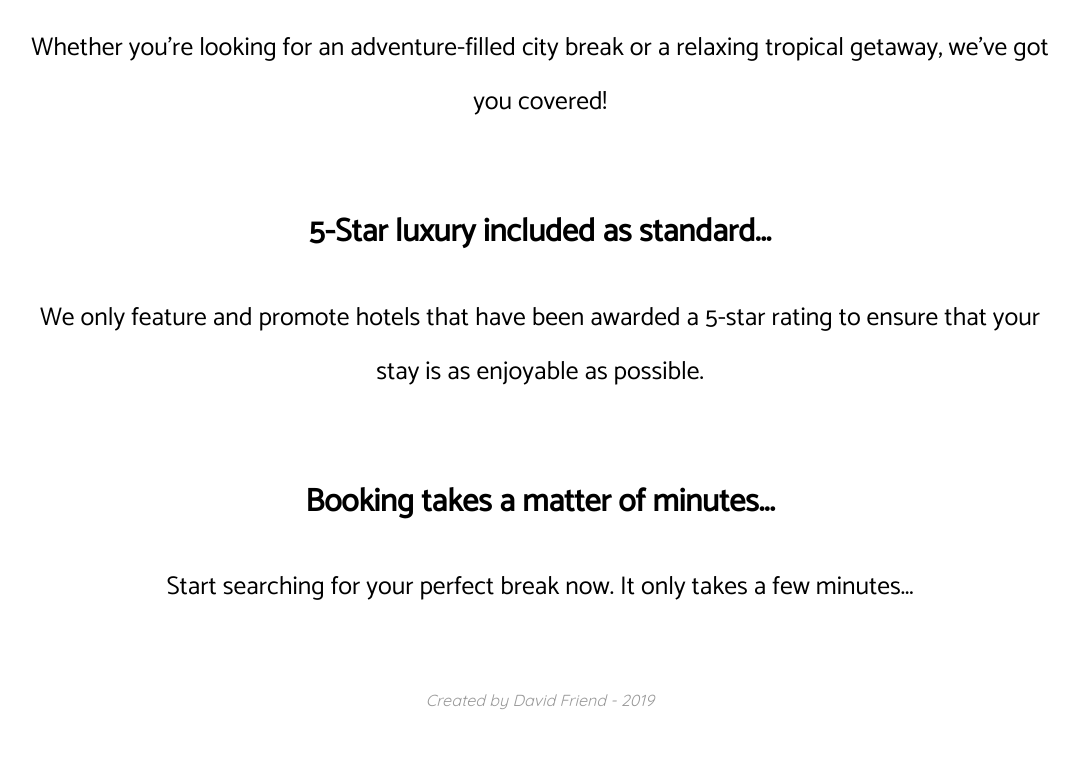
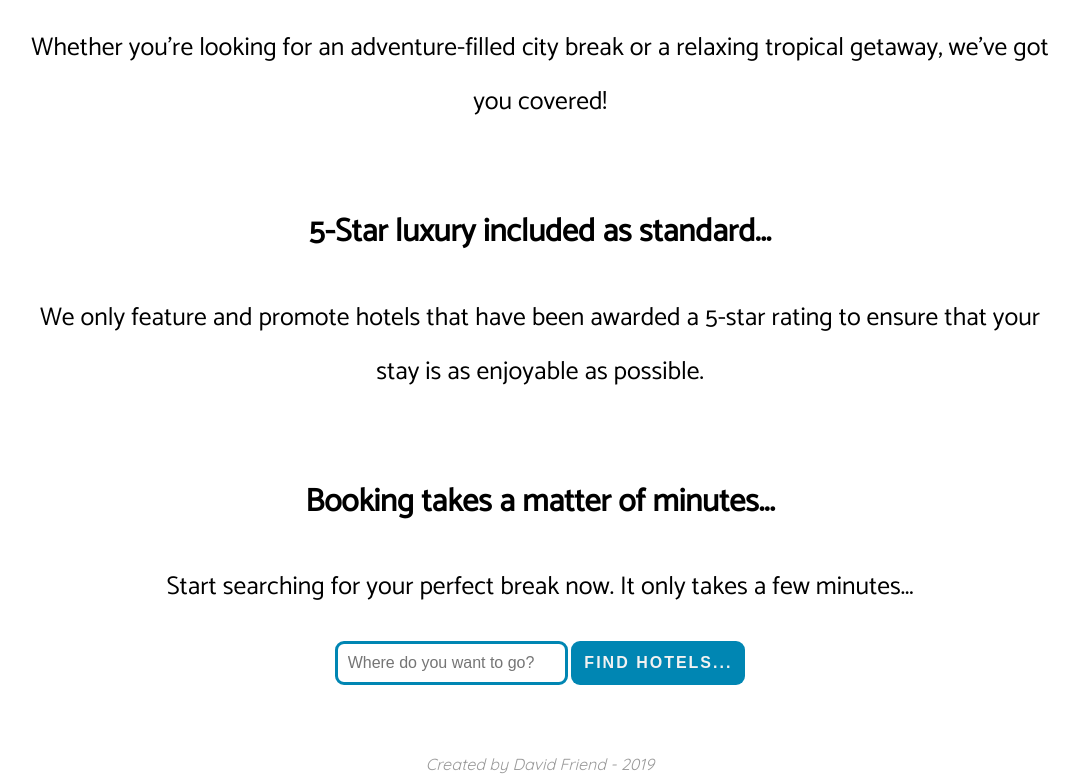
Before and after one commit to davidfriend/html-css-mini-projects, a plain HTML site: page Luxury Breaks Landing Page/index.html in a window 1280 px wide. Shown: the part 896-1678 px from the top of the page, without its empty margins (100-1179 px from the left). Before the commit the page ends 1614 px from the top, so only its background shows below. Drawn offline with Linux system fonts and the light colour scheme.

Commit message:
Added search form to 'Luxury Breaks Landing Page' project

```diff
--- a/Luxury Breaks Landing Page/index.html
+++ b/Luxury Breaks Landing Page/index.html
@@ -26,6 +26,10 @@
 	<br />
     <h2>Booking takes a matter of minutes...</h2>
     <p>Start searching for your perfect break now. It only takes a few minutes...</p>
+	<form name="hotel-finder">
+	    <input type="text" name="user-search" placeholder="Where do you want to go?">
+		<input type="submit" value="Find Hotels...">
+	</form>
     <br />
     <p id="footer-note"><i>Created by David Friend - 2019</i></p>
 </body>
--- a/Luxury Breaks Landing Page/style.css
+++ b/Luxury Breaks Landing Page/style.css
@@ -17,7 +17,6 @@ html, body {
 	top: 0;
 	background-size: cover;
 	background-position: center;
-	background-attachment: fixed;
 }
 
 .intro .inner {
@@ -46,7 +45,7 @@ html, body {
 	border-radius: 9px;
 	padding: 10px 20px;
 	font-family: 'Catamaran', sans-serif;
-	color: #eeeeee;
+	color: #f2f2f2;
 	background: rgba(255, 51, 51, 0.7);
 	font-size: 100%;
 	font-weight: bold;
@@ -78,6 +77,36 @@ p {
 	font-family: 'Catamaran', sans-serif;
 }
 
+form {
+    text-align: center;
+	margin: 20px auto;
+	font-family: 'Catamaran', sans-serif;
+}
+
+input[type=text] {
+    font-size: 100%;
+    padding: 10px;
+    border: 3px solid #0086b3;
+    border-radius: 9px;
+}
+
+input[type=submit] {
+    font-size: 100%;
+	text-transform: uppercase;
+    font-weight: bold;
+    letter-spacing: 2px;
+    color: #f2f2f2;
+    background: #0086b3;
+    padding: 13px;
+	border: none;
+	border-radius: 9px;
+}
+
+input[type=submit]:hover {
+    color: #ffffff;
+	background: #0099cc;
+}
+
 #footer-note {
     font-size: 100%;
 	line-height: 210%;
@@ -92,7 +121,7 @@ p {
 		font-size: 250%;
 	}
 	.btn {
-	    font-size: 110%;
+	    font-size: 75%;
         padding: 7px 15px;
 	}
 	h2 {
@@ -102,6 +131,9 @@ p {
 		font-size: 100%;
 		line-height: 160%;
 	}
+	form {
+	    font-size: 75%;
+	}
 	#footer-note {
 	    font-size: 75%;
 	}
```
